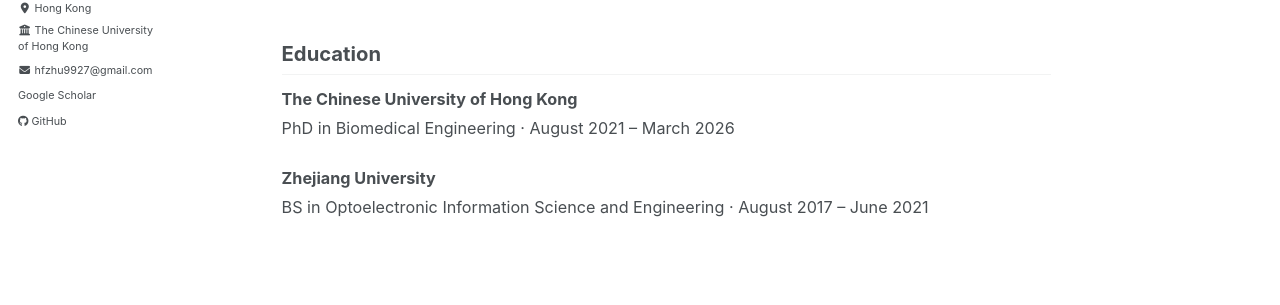
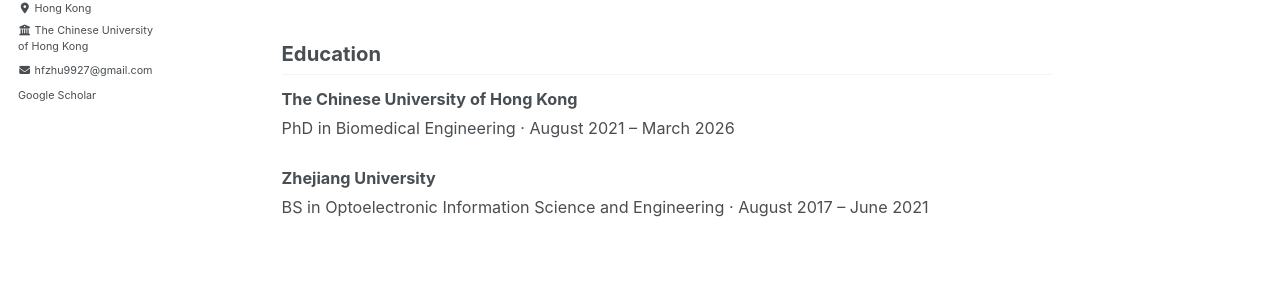
Before and after one commit to Hillbertju/hongfeizhu.github.io, a Jekyll site: the page built from _pages/about.md, in a window 1280 px wide. Shown: the part 569-874 px from the top of the page. Built offline with Jekyll 4.4.1, drawn with Linux system fonts in a browser that asks for light colours; a style sheet for code colours, icons or effects is not loaded.

Commit message:
Add files via upload

```diff
--- a/_includes/author-profile.html
+++ b/_includes/author-profile.html
@@ -14,7 +14,6 @@
       <li><i class="fas fa-university fa-fw" aria-hidden="true"></i> The Chinese University<br>of Hong Kong</li>
       <li><a href="mailto:hfzhu9927@gmail.com"><i class="fas fa-envelope fa-fw" aria-hidden="true"></i> hfzhu9927@gmail.com</a></li>
       <li><a href="https://scholar.google.com/citations?user=l5fLIjEAAAAJ&amp;hl=en&amp;sortby=pubdate"><i class="ai ai-google-scholar ai-fw" aria-hidden="true"></i> Google Scholar</a></li>
-      <li><a href="https://github.com/Hillbertju"><i class="fab fa-github" aria-hidden="true"></i> GitHub</a></li>
     </ul>
   </div>
 </div>
```
